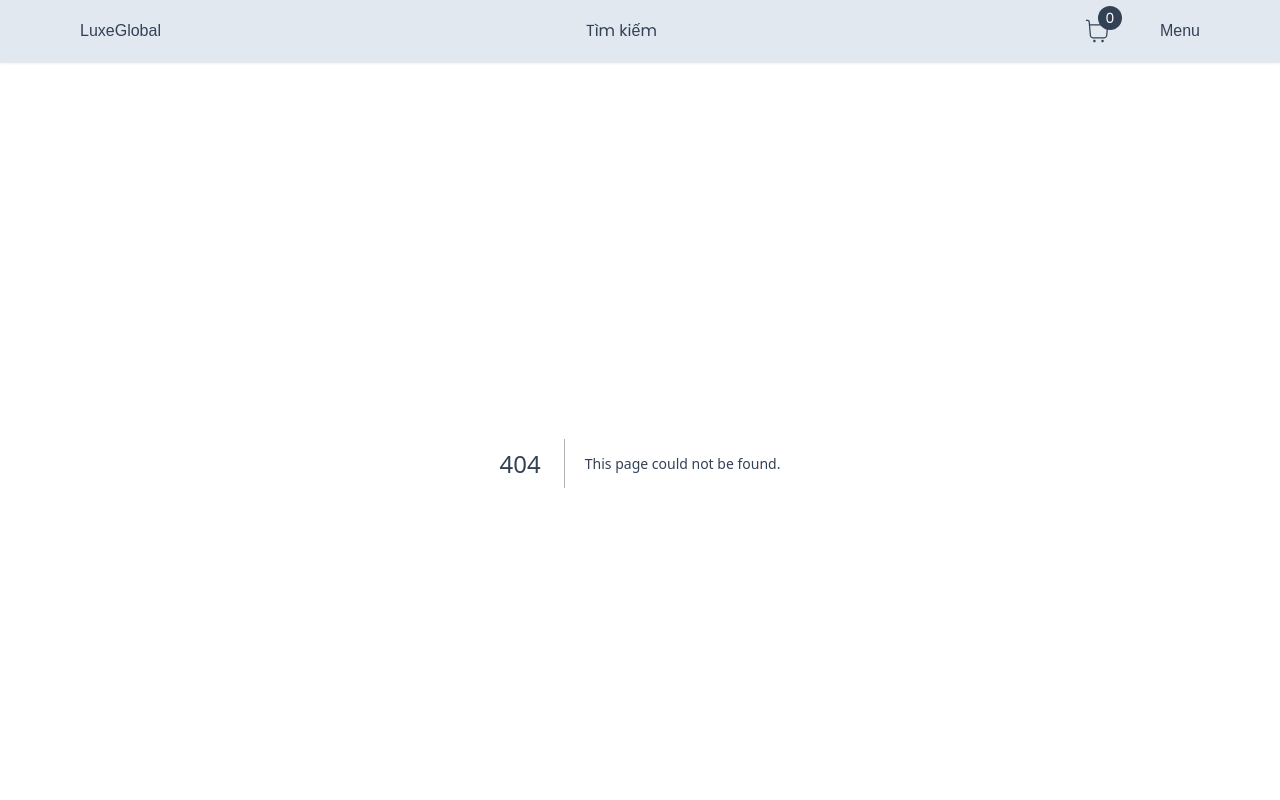
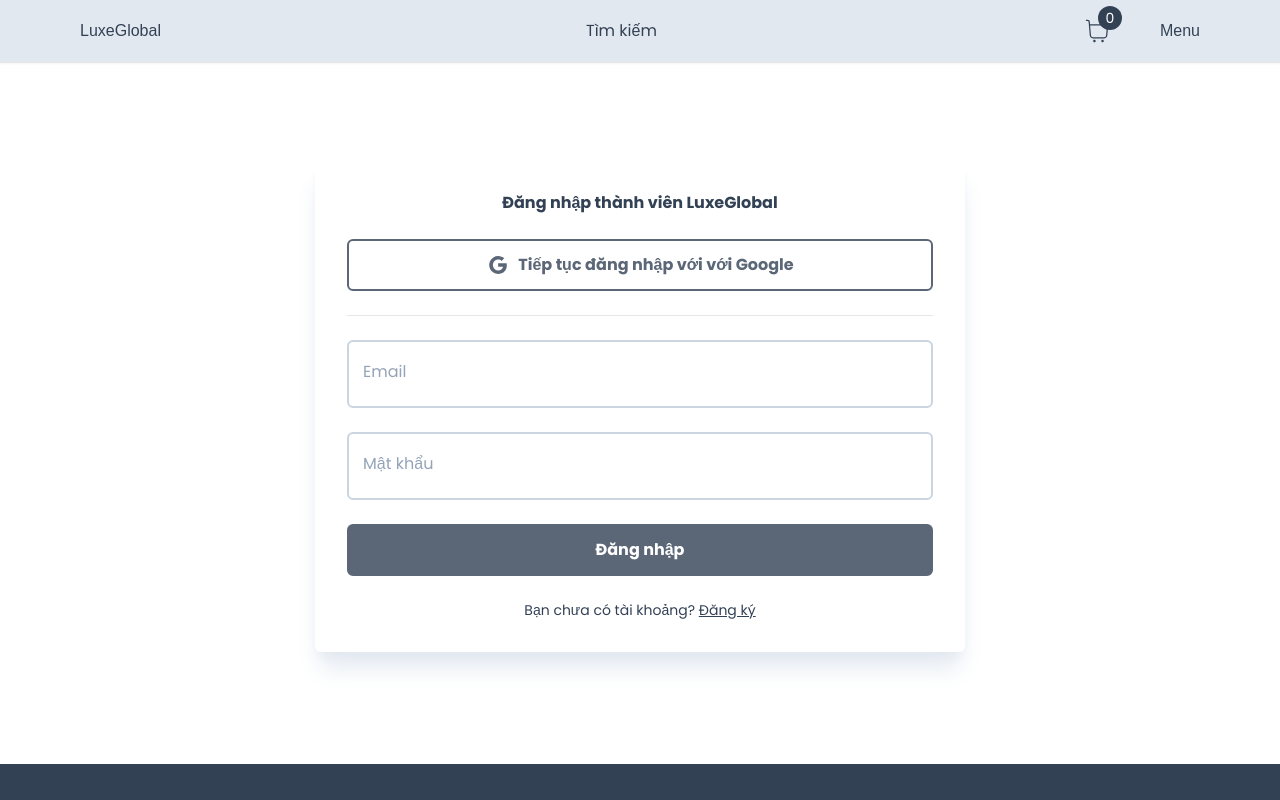
Before and after one commit to WTinSE/ClothingWeb, a Next.js app: page /login in a window 1280 px wide. Before the commit this address had no page. Shown: the top 800 px of the page. Built offline with nearby package versions, Linux system fonts and the light colour scheme; a web font is replaced by a local one.

Commit message:
Create page.tsx

```diff
--- /dev/null
+++ b/app/login/page.tsx
@@ -0,0 +1,13 @@
+import Container from "../ components/Container";
+import FormWrap from "../ components/products/FormWrap";
+import LoginForm from "./LoginForm";
+
+const Login = () => {
+    return ( <Container>
+        <FormWrap>
+        <LoginForm/>
+        </FormWrap>
+    </Container> );
+}
+
+export default Login;
```
